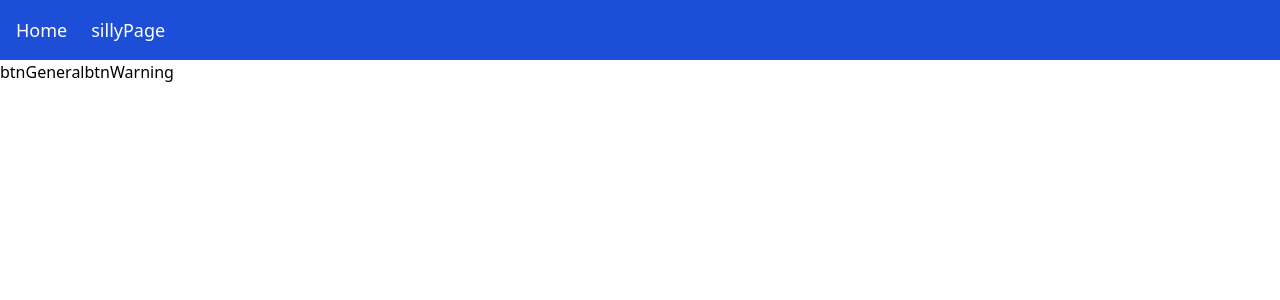
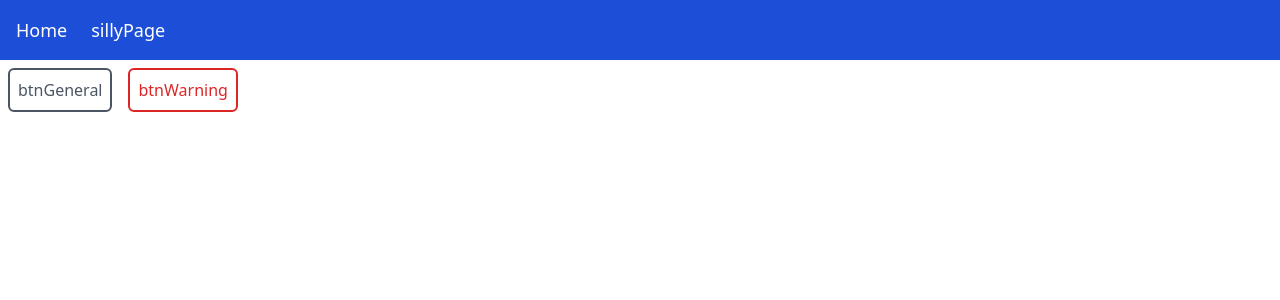
Before and after one commit to kiserd/OSU-CS467-Capstone-Project, a Next.js app in the folder portfolio-project-matching-app/: page / in a window 1280 px wide. Shown: the top 300 px of the page. Built offline with nearby package versions, Linux system fonts and the light colour scheme; no server answers; the database is empty.

Commit message:
Change css component to use module.css

```diff
--- a/portfolio-project-matching-app/components/Button.js
+++ b/portfolio-project-matching-app/components/Button.js
@@ -1,9 +1,11 @@
+import styles from './Button.module.css';
+
 const Button = ({text, type='btnGeneral', onClick}) => {
     // Types of buttons:
     //      btnGeneral
     //      btnWarning
     return (
-        <button className={type} onClick={onClick}>{text}</button>
+        <button className={styles[type]} onClick={onClick}>{text}</button>
     );
 };
 
--- a/portfolio-project-matching-app/styles/globals.css
+++ b/portfolio-project-matching-app/styles/globals.css
@@ -1,7 +1,6 @@
 /* https://tailwindcss.com/docs/guides/nextjs */
 @tailwind base;
 @tailwind components;
-@import 'btn.css';
 
 .mySillyStyle {
     @apply flex items-center justify-between flex-wrap bg-blue-700 p-4;
```
Also changed, not shown: portfolio-project-matching-app/components/Button.module.css (renamed from portfolio-project-matching-app/styles/btn.css).
